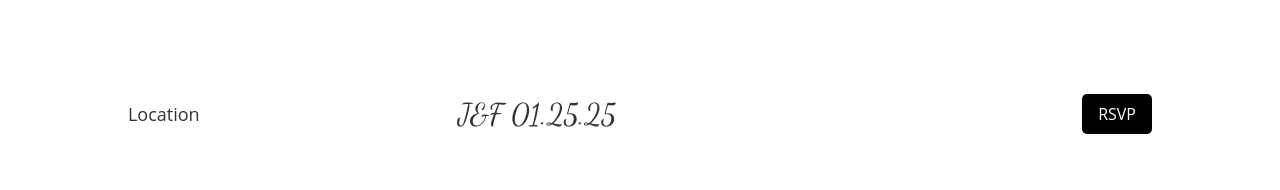
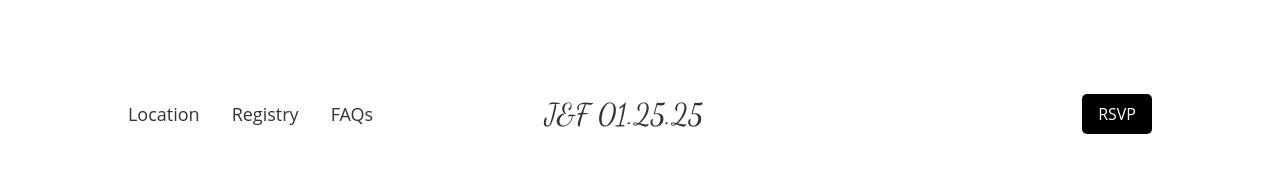
Before and after one commit to Denomz144/Jessica-Francois-Wedding, a React (Vite) app in the folder wedding-website/: page /location in a window 1280 px wide. Shown: the top 190 px of the page. Built offline with nearby package versions, Linux system fonts and the light colour scheme.

Commit message:
added Things on top

```diff
--- a/wedding-website/src/components/HeroSection.tsx
+++ b/wedding-website/src/components/HeroSection.tsx
@@ -32,6 +32,18 @@ const HeroSection: React.FC = () => {
             className="hover:underline text-lg"
           >
             Location
+          </button>
+          <button
+            onClick={() => navigate("/Registry")}
+            className="hover:underline text-lg"
+          >
+            Registry
+          </button>
+          <button
+            onClick={() => navigate("/FAQs")}
+            className="hover:underline text-lg"
+          >
+            FAQs
           </button>
         </div>
         <div
--- a/wedding-website/src/pages/FAQs.tsx
+++ b/wedding-website/src/pages/FAQs.tsx
@@ -21,6 +21,18 @@ const FAQs: React.FC = () => {
             className="hover:underline text-lg"
           >
             Location
+          </button>
+          <button
+            onClick={() => navigate("/Registry")}
+            className="hover:underline text-lg"
+          >
+            Registry
+          </button>
+          <button
+            onClick={() => navigate("/FAQs")}
+            className="hover:underline text-lg"
+          >
+            FAQs
           </button>
         </div>
         <div
--- a/wedding-website/src/pages/Location.tsx
+++ b/wedding-website/src/pages/Location.tsx
@@ -32,6 +32,18 @@ const Location: React.FC = () => {
             className="hover:underline text-lg"
           >
             Location
+          </button>
+          <button
+            onClick={() => navigate("/Registry")}
+            className="hover:underline text-lg"
+          >
+            Registry
+          </button>
+          <button
+            onClick={() => navigate("/FAQs")}
+            className="hover:underline text-lg"
+          >
+            FAQs
           </button>
         </div>
         <div
--- a/wedding-website/src/pages/Registry.tsx
+++ b/wedding-website/src/pages/Registry.tsx
@@ -26,6 +26,18 @@ const Registry: React.FC = () => {
             className="hover:underline text-lg"
           >
             Location
+          </button>
+          <button
+            onClick={() => navigate("/Registry")}
+            className="hover:underline text-lg"
+          >
+            Registry
+          </button>
+          <button
+            onClick={() => navigate("/FAQs")}
+            className="hover:underline text-lg"
+          >
+            FAQs
           </button>
         </div>
         <div
--- a/wedding-website/src/pages/Rsvp.tsx
+++ b/wedding-website/src/pages/Rsvp.tsx
@@ -62,6 +62,18 @@ const Rsvp: React.FC = () => {
             className="hover:underline text-lg"
           >
             Location
+          </button>
+          <button
+            onClick={() => navigate("/Registry")}
+            className="hover:underline text-lg"
+          >
+            Registry
+          </button>
+          <button
+            onClick={() => navigate("/FAQs")}
+            className="hover:underline text-lg"
+          >
+            FAQs
           </button>
         </div>
         <div
```
